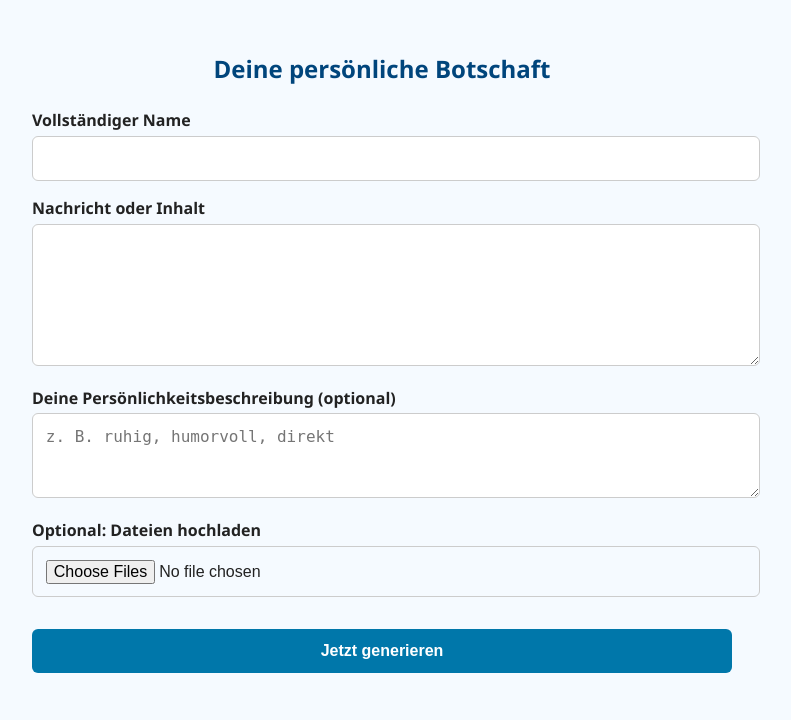
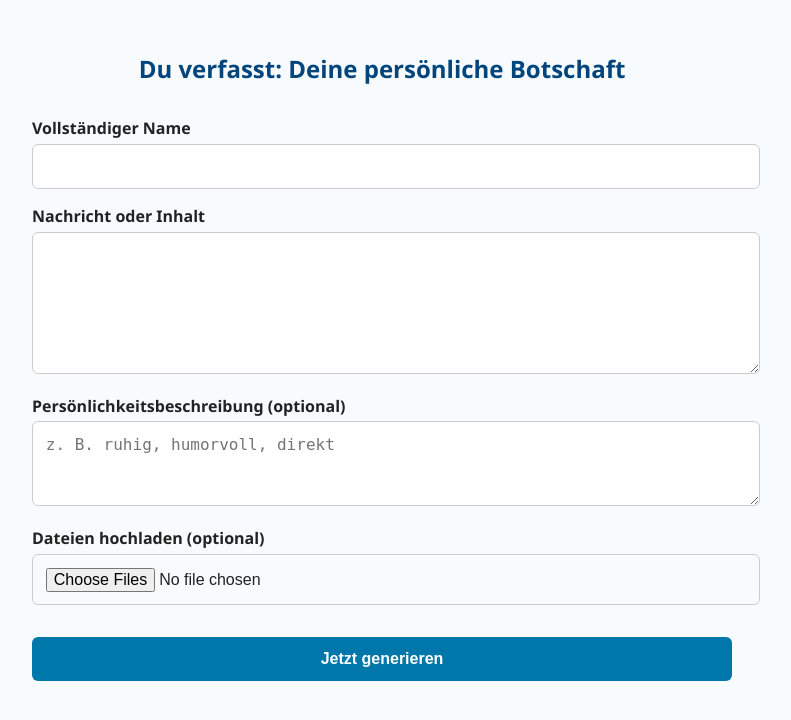
Before and after one commit to doneo24/echo_vault, a Flask app: page /formular in a window 1280 px wide. Shown: the top 720 px of the page, without its empty margins (258-1049 px from the left). Run offline with Flask 3, Linux system fonts and the light colour scheme.

Commit message:
Update echo_vault_final_template.html

```diff
--- a/templates/echo_vault_final_template.html
+++ b/templates/echo_vault_final_template.html
@@ -2,23 +2,22 @@
 <!DOCTYPE html>
 <html lang="de">
 <head>
-  <meta charset="UTF-8">
-  <meta name="viewport" content="width=device-width, initial-scale=1.0">
-  <title>Echo Vault Formular</title>
+  <meta charset="UTF-8" />
+  <meta name="viewport" content="width=device-width, initial-scale=1.0" />
+  <title>Echo Vault – Dein Beitrag</title>
   <style>
     body {
-      background-color: #f5faff;
       font-family: 'Segoe UI', Tahoma, Geneva, Verdana, sans-serif;
+      background-color: #f7fbfe;
+      padding: 2rem;
       color: #222;
-      margin: 0;
-      padding: 2rem;
       max-width: 700px;
       margin: auto;
     }
     h2 {
       text-align: center;
       color: #00457c;
-      margin-bottom: 1.5rem;
+      margin-bottom: 2rem;
     }
     label {
       display: block;
@@ -36,8 +35,8 @@
     button {
       background-color: #0077aa;
       color: white;
+      margin-top: 2rem;
       border: none;
-      margin-top: 2rem;
       font-weight: bold;
       cursor: pointer;
     }
@@ -48,26 +47,31 @@
 </head>
 <body>
 
-  {% if typ %}
-    <h2>Du verfasst: {{ typ | capitalize }}</h2>
-  {% else %}
-    <h2>Deine persönliche Botschaft</h2>
-  {% endif %}
+  {% set typ_text = {
+    "zukunftsbrief": "Nachricht an dein zukünftiges Ich",
+    "letzte_nachricht": "Letzte Nachricht",
+    "brief_kind": "Brief an dein Kind",
+    "dank": "Danksagung oder Versöhnung",
+    "zeitkapsel": "Echo Zeitkapsel",
+    "mentoring": "Mentoring oder Übergabe"
+  }.get(typ, "Deine persönliche Botschaft") %}
+
+  <h2>Du verfasst: {{ typ_text }}</h2>
 
   <form method="POST" action="/submit_form" enctype="multipart/form-data">
+    <input type="hidden" name="typ" value="{{ typ }}">
+
     <label for="name">Vollständiger Name</label>
     <input type="text" id="name" name="name" required>
 
     <label for="message">Nachricht oder Inhalt</label>
     <textarea id="message" name="message" rows="6" required></textarea>
 
-    <label for="identity">Deine Persönlichkeitsbeschreibung (optional)</label>
+    <label for="identity">Persönlichkeitsbeschreibung (optional)</label>
     <textarea id="identity" name="identity" rows="3" placeholder="z. B. ruhig, humorvoll, direkt"></textarea>
 
-    <label for="file">Optional: Dateien hochladen</label>
+    <label for="file">Dateien hochladen (optional)</label>
     <input type="file" id="file" name="file" multiple>
-
-    <input type="hidden" name="typ" value="{{ typ }}">
 
     <button type="submit">Jetzt generieren</button>
   </form>
```
